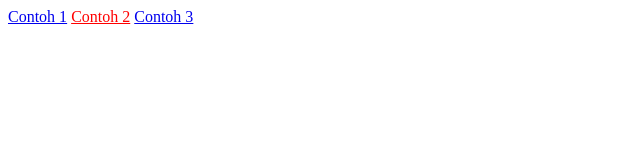
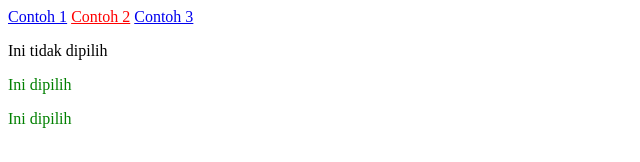
Before and after one commit to pardana/iapptech-css-dasar, a plain HTML site: page attribute.html in a window 1280 px wide. Shown: the whole page, without its empty margins (0-640 px from the left). Drawn offline with Linux system fonts and the light colour scheme.

Commit message:
add: attribute selector

```diff
--- a/attribute.html
+++ b/attribute.html
@@ -8,6 +8,10 @@
       a[target="_blank"] {
         color: red;
       }
+
+      p[title|="belajar"] {
+        color: green;
+      }
     </style>
   </head>
 
@@ -15,5 +19,9 @@
     <a href="#">Contoh 1</a>
     <a href="#" target="_blank">Contoh 2</a>
     <a href="#" target="_parent">Contoh 3</a>
+
+    <p title="belajar coding">Ini tidak dipilih</p>
+    <p title="belajar">Ini dipilih</p>
+    <p title="belajar-coding">Ini dipilih</p>
   </body>
 </html>
```
